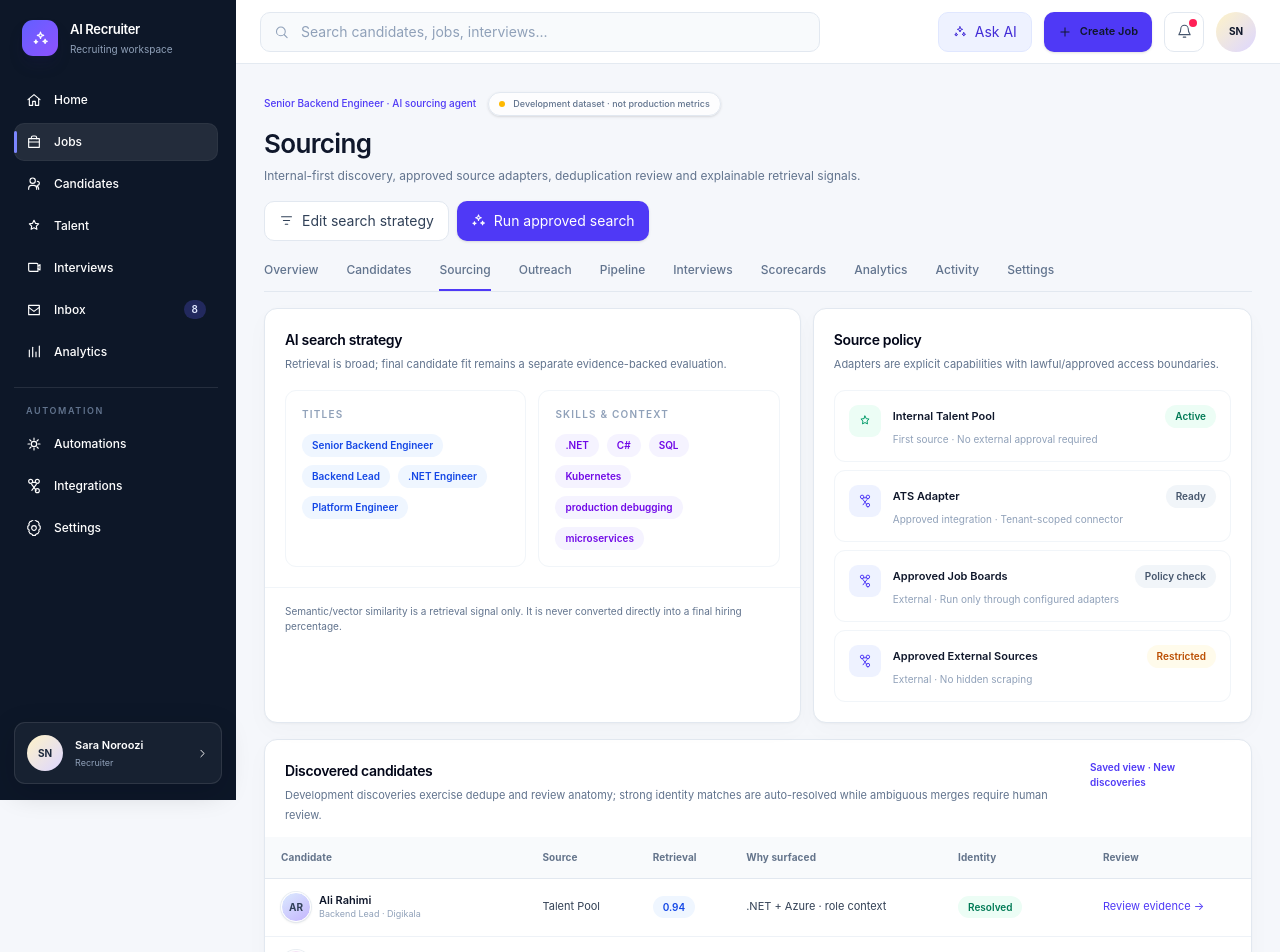
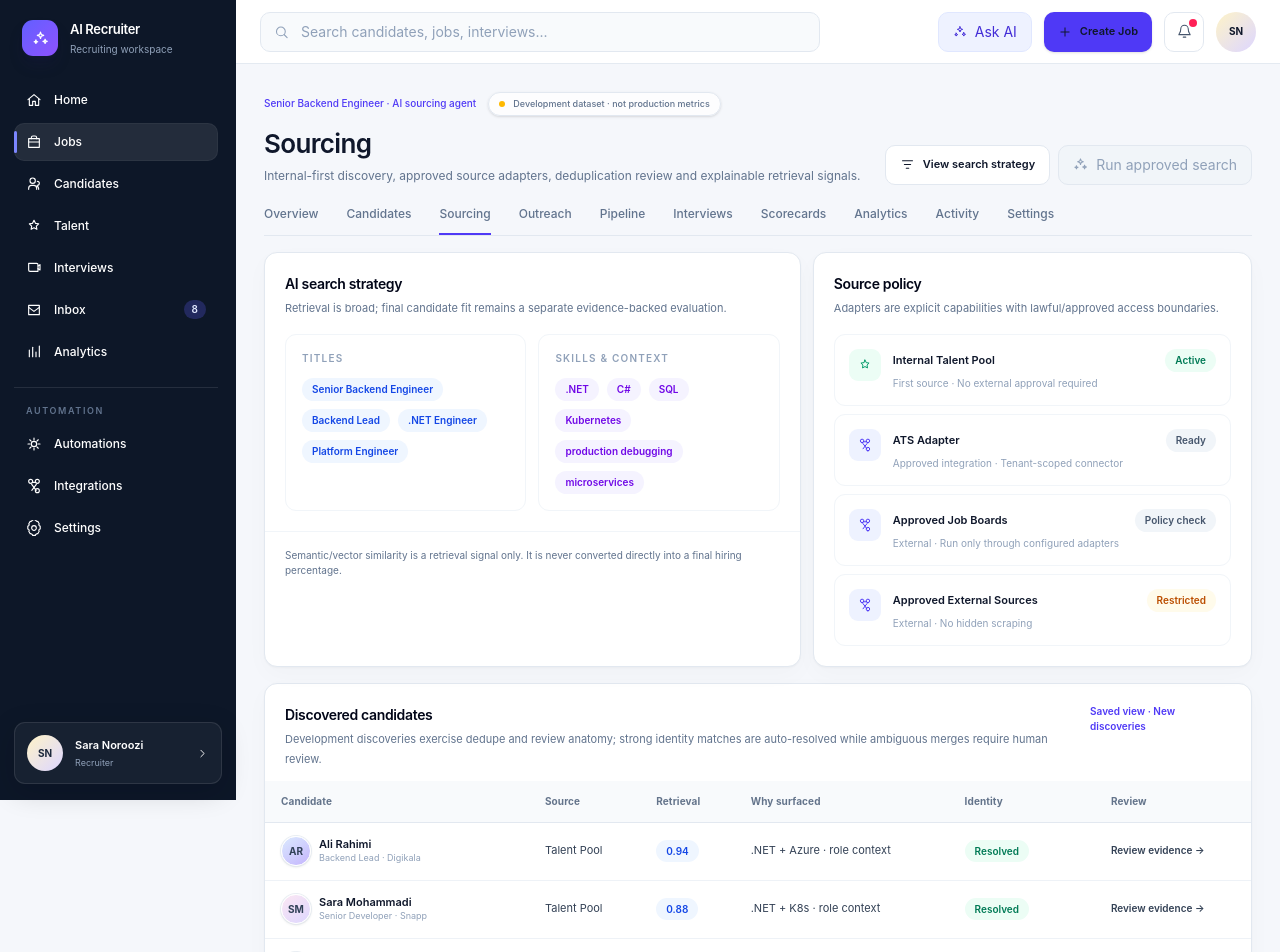
Before and after one commit to sajadcut/interview, a Next.js app in the folder apps/web/: page /app/jobs/senior-backend-engineer/sourcing in a window 1280 px wide. Shown: the top 952 px of the page. Built offline with nearby package versions, Linux system fonts and the light colour scheme.

Commit message:
fix: make sourcing actions explicit and navigable

```diff
--- a/apps/web/app/app/jobs/senior-backend-engineer/sourcing/page.tsx
+++ b/apps/web/app/app/jobs/senior-backend-engineer/sourcing/page.tsx
@@ -1,3 +1,4 @@
+import Link from "next/link";
 import { candidates, jobTabs } from "../../../../../lib/demo-data";
 import { Icon } from "../../../../../components/product/icon";
 import {
@@ -30,14 +31,14 @@ export default function JobSourcingPage() {
           <p className="mt-1 text-[12px] text-slate-500">Internal-first discovery, approved source adapters, deduplication review and explainable retrieval signals.</p>
         </div>
         <div className="flex gap-2">
-          <ToolbarButton icon="filter">Edit search strategy</ToolbarButton>
-          <ToolbarButton primary icon="sparkles">Run approved search</ToolbarButton>
+          <ToolbarButton href="#search-strategy" icon="filter">View search strategy</ToolbarButton>
+          <ToolbarButton primary icon="sparkles" disabled title="Authenticated sourcing execution is available in the API but is not wired to this fixture page yet">Run approved search</ToolbarButton>
         </div>
       </div>
 
       <WorkspaceTabs tabs={jobTabs} active="Sourcing" />
 
-      <div className="grid gap-3 xl:grid-cols-[1.1fr_.9fr]">
+      <div id="search-strategy" className="grid gap-3 xl:grid-cols-[1.1fr_.9fr]">
         <Panel>
           <SectionHeader title="AI search strategy" subtitle="Retrieval is broad; final candidate fit remains a separate evidence-backed evaluation." />
           <div className="grid gap-3 p-5 pt-4 md:grid-cols-2">
@@ -82,7 +83,9 @@ export default function JobSourcingPage() {
                   <td><Pill tone="blue">{(0.94 - index * 0.06).toFixed(2)}</Pill></td>
                   <td>{candidate.skills.slice(0, 2).join(" + ")} · role context</td>
                   <td><Pill tone={index === 3 ? "amber" : "green"}>{index === 3 ? "Merge review" : "Resolved"}</Pill></td>
-                  <td><button className="text-[10px] font-semibold text-indigo-600">Review evidence →</button></td>
+                  <td>
+                    <Link href={candidate.name === "Ali Rahimi" ? "/app/candidates/ali-rahimi" : "/app/candidates"} className="text-[10px] font-semibold text-indigo-600 hover:text-indigo-800">Review evidence →</Link>
+                  </td>
                 </tr>
               ))}
             </tbody>
```
